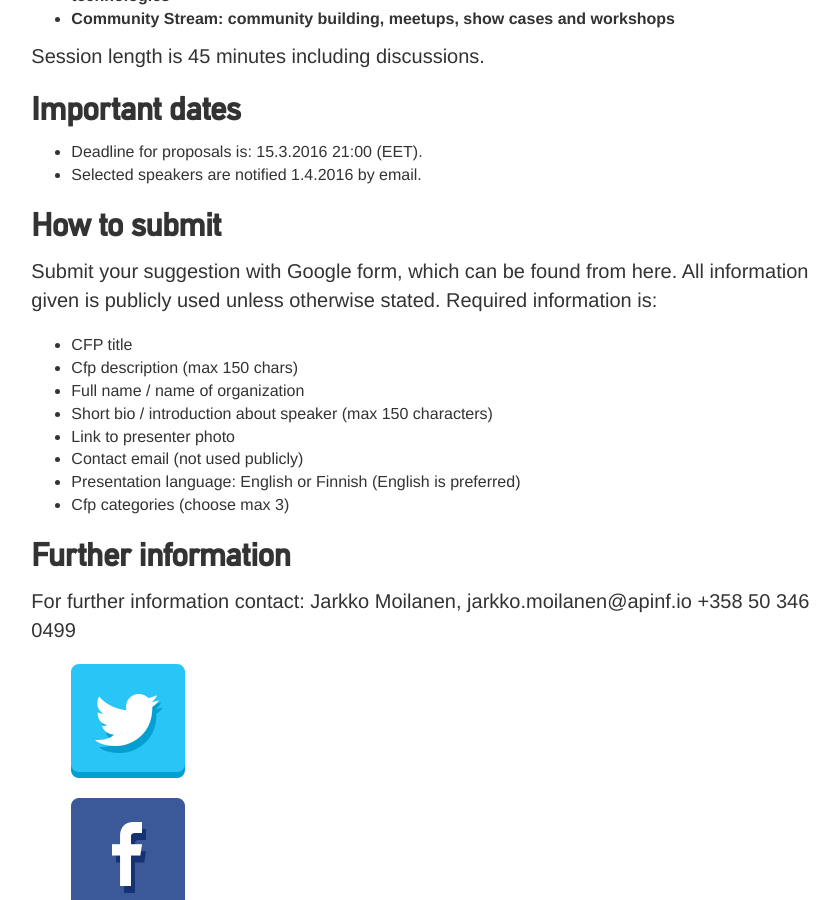
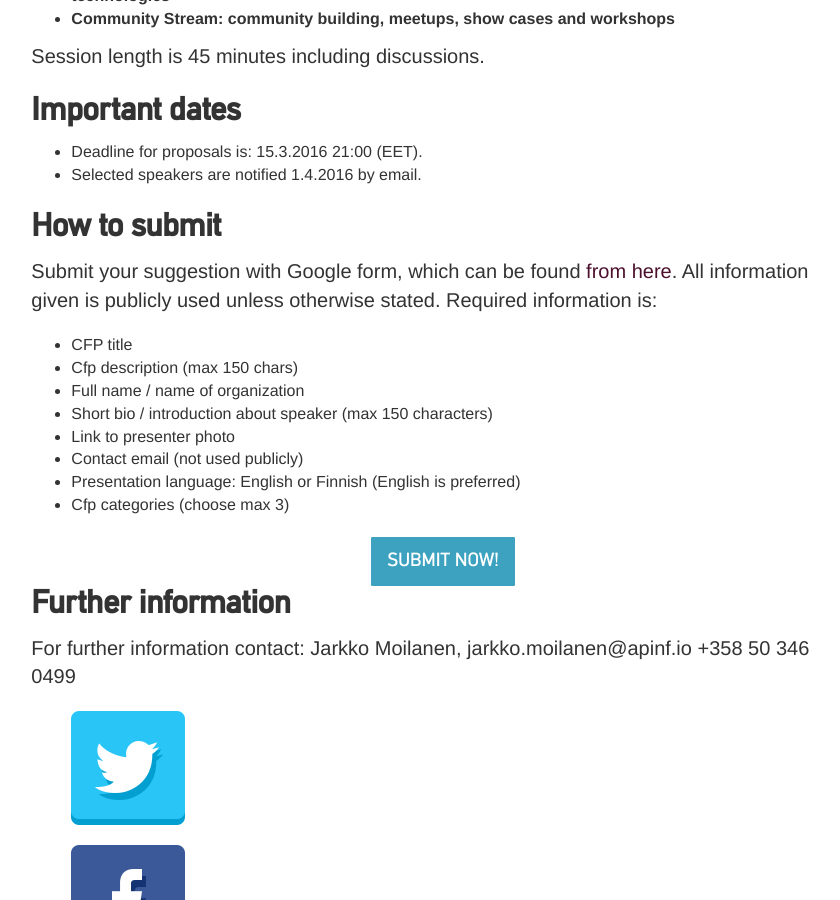
Before and after one commit to apidaysnordic/apidaysnordic.github.io, a Jekyll site: the page built from cfp/index.md, in a window 1280 px wide and 900 px high, scrolled down 1245 px. Shown: the whole window, without its empty margins (197-1037 px from the left). Built offline with Jekyll 4.4.1, drawn with Linux system fonts in a browser that asks for light colours; nearby versions of some CDN libraries; some web fonts are replaced; library files that are not in the unit come from our copies; comment, search, counter and statistics services are not loaded.

Commit message:
added link to cfp form

```diff
--- a/_layouts/cfp.html
+++ b/_layouts/cfp.html
@@ -110,7 +110,7 @@
 
 			<h2>How to submit</h2>
 			<p class="p1"><span>
-			Submit your suggestion with Google form, which can be found from here. All information given is publicly used unless otherwise stated. Required information is:
+			Submit your suggestion with Google form, which can be found <a href="https://docs.google.com/forms/d/1w89Sa45TGbuIPwjg1NNkKECWKKHC58nFWYixy6sSDLo/viewform">from here</a>. All information given is publicly used unless otherwise stated. Required information is:
 			</span></p>
 			<ul>
 				<li>CFP title</li>
@@ -124,6 +124,12 @@
 
 			</ul>
 			</span></p>
+			<div class="col-md-12 text-center">
+                        	<a href="https://docs.google.com/forms/d/1w89Sa45TGbuIPwjg1NNkKECWKKHC58nFWYixy6sSDLo/viewform" class="btn btn-primary btn-lg">
+                                   Submit now!
+                                                </a>
+                                        </div>
+
 			<h2>Further information</h2>
 			<p class="p1"><span>
 			For further information contact: Jarkko Moilanen, jarkko.moilanen@apinf.io +358 50 346 0499
```
